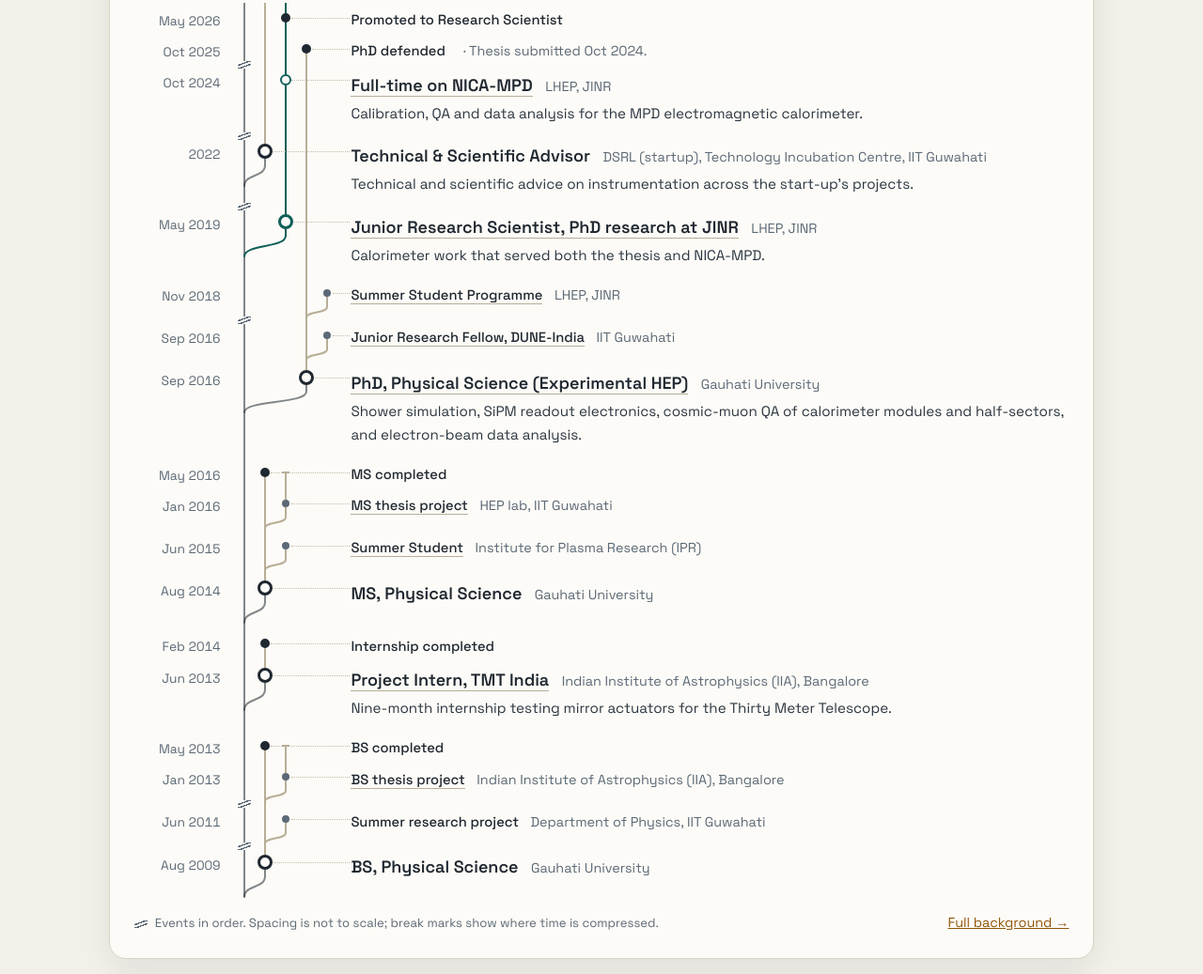
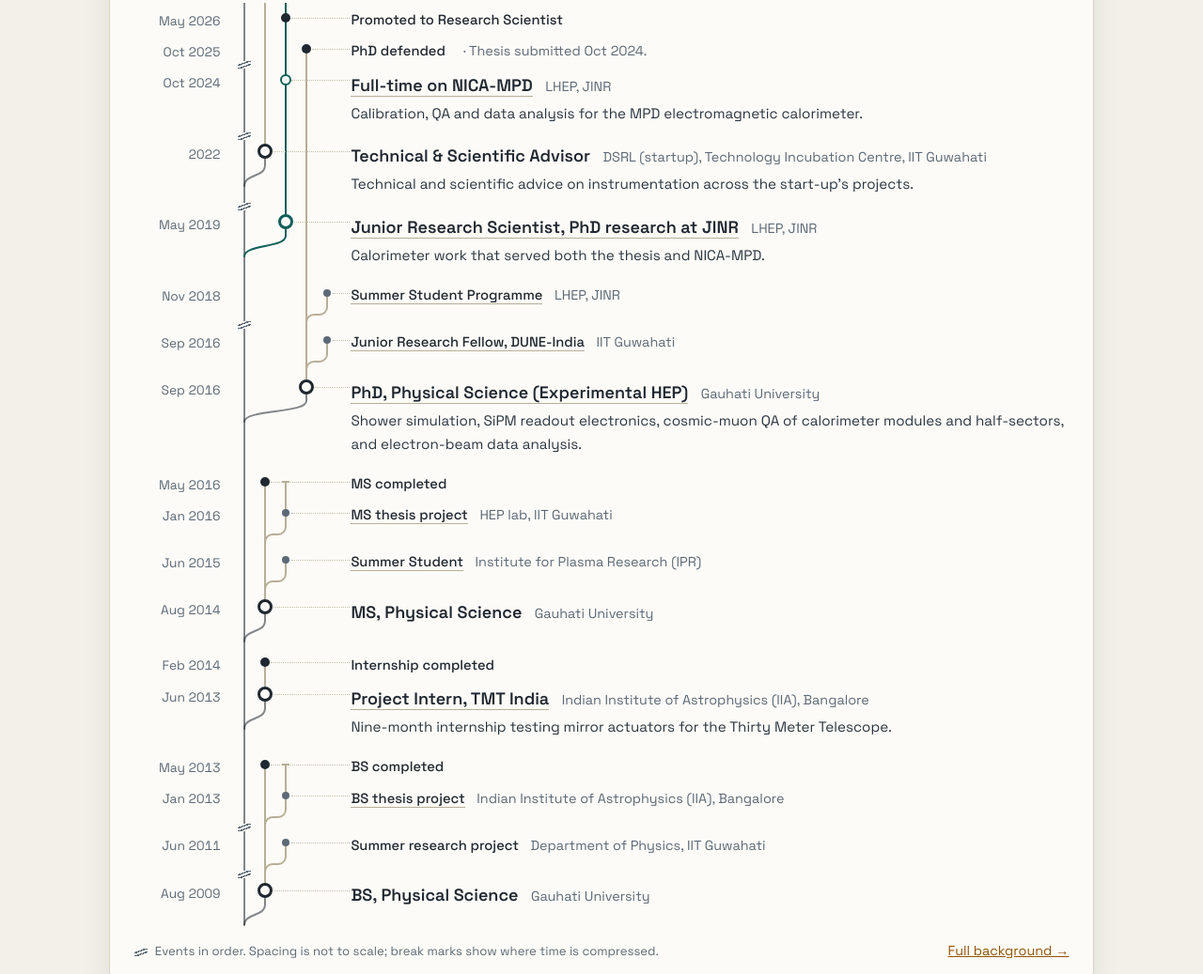
Before and after one commit to maharnab/maharnab.github.io, an Astro site: page / in a window 1280 px wide. Shown: the part 2651-3688 px from the top of the page at 94% size. Built offline with nearby package versions, Linux system fonts and the light colour scheme; Astro itself is replaced by a stand-in of ours.

Commit message:
Background: rounded-step curves for activity branches
Co-Authored-By: Claude Opus 5.5 <noreply@anthropic.com>

```diff
--- a/src/components/GitTimeline.astro
+++ b/src/components/GitTimeline.astro
@@ -96,12 +96,19 @@ const W = LANE_W * (nLanes + 1);
 // A branch is a curve followed by a short straight run into the dot. Level-2 branches (small
 // dots) use a shorter one. Rows that start a branch are tall enough to hold it, so a branch
 // always leaves its parent line inside its own row, never at the parent's circle below.
-const BR = { 1: { s: 15, c: 22 }, 2: { s: 15, c: 11 } } as const;
+const BR = { 1: { s: 15, c: 22 }, 2: { s: 15, c: 16 } } as const;
 const H = (lv: 1 | 2) => BR[lv].s + BR[lv].c;
 const C = H(1);
 const curve = (x0: number, x1: number, lv: 1 | 2) => {
 	const { s, c } = BR[lv];
 	const h = s + c;
+	if (lv === 2) {
+		// Narrow lane gap: two rounded corners with a level middle, so the bend reads as clearly as level 1's.
+		const m = s + c / 2;
+		const r = Math.min(c / 2, (x1 - x0) / 2);
+		const k = r * 0.552;
+		return `M ${x0} ${h} L ${x0} ${m + r} C ${x0} ${m + r - k}, ${x0 + r - k} ${m}, ${x0 + r} ${m} L ${x1 - r} ${m} C ${x1 - r + k} ${m}, ${x1} ${m - r + k}, ${x1} ${m - r} L ${x1} 0`;
+	}
 	return `M ${x0} ${h} C ${x0} ${s + c * 0.4}, ${x1} ${s + c * 0.6}, ${x1} ${s} L ${x1} 0`;
 };
 const last = rows.length - 1;
```
